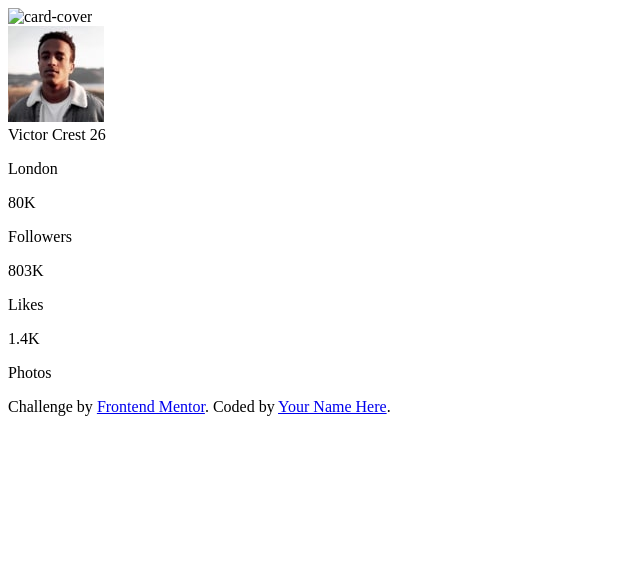
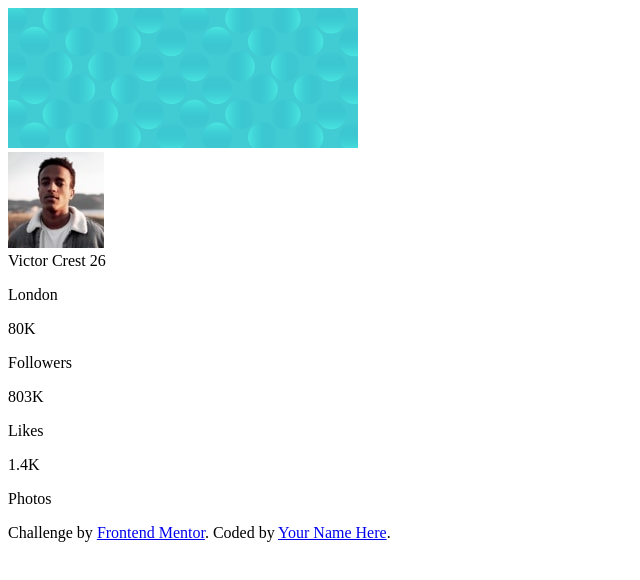
Before and after one commit to mjarvil/profilecardcomponent, a plain HTML site: page index.html in a window 1280 px wide. Shown: the whole page, without its empty margins (0-640 px from the left). Drawn offline with Linux system fonts and the light colour scheme.

Commit message:
added card pattern

```diff
--- a/index.html
+++ b/index.html
@@ -18,7 +18,7 @@
     <div class="container">
       <div class="card">
         <div class="card-cover">
-          <img src="#" alt="card-cover" />
+          <img src="./images/bg-pattern-card.svg" alt="card-cover" />
         </div>
         <!-- card cover -->
         <div class="profile">
```
